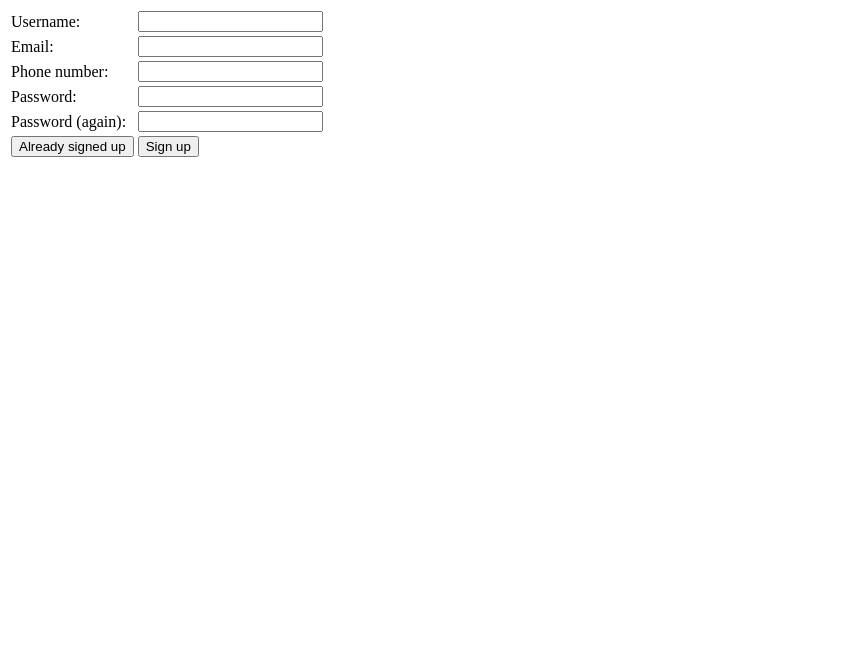
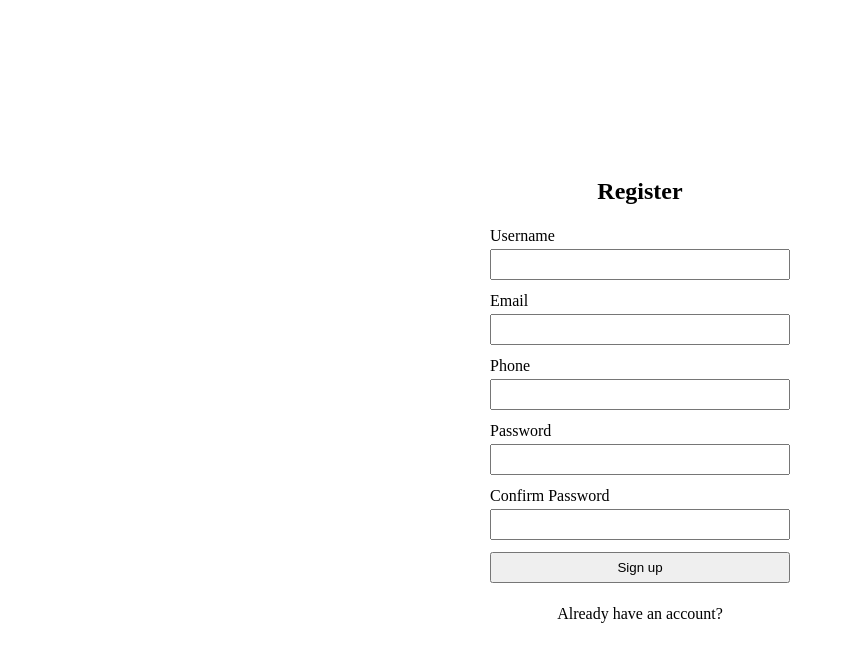
Before and after one commit to mohamed-besghaier/vuln-app, a website: page pages/register.html in a window 1280 px wide. Shown: the whole page, without its empty margins (0-842 px from the left). Drawn offline with Linux system fonts and the light colour scheme.

Commit message:
add css file

```diff
--- a/pages/register.html
+++ b/pages/register.html
@@ -4,38 +4,48 @@
 <head>
     <meta charset="UTF-8">
     <meta name="viewport" content="width=device-width, initial-scale=1.0">
-    <title> Register </title>
+    <link rel="stylesheet" href="/css/style.css">
+    <title>Register</title>
 </head>
 
 <body>
-    <form action="/register" method="post">
-        <table>
-            <tr>
-                <td><label for="username">Username:</label></td>
-                <td><input type="text" name="username" id="username"></td>
-            </tr>
-            <tr>
-                <td><label for="email">Email:</label></td>
-                <td><input type="email" name="email" id="email"></td>
-            </tr>
-            <tr>
-                <td><label for="tel">Phone number:</label></td>
-                <td><input type="tel" name="tel" id="tel"></td>
-            </tr>
-            <tr>
-                <td><label for="pwd">Password:</label></td>
-                <td><input type="text" name="pwd" id="pwd"></td>
-            </tr>
-            <tr>
-                <td><label for="pwd_a">Password (again):</label></td>
-                <td><input type="text" name="pwd_a" id="pwd_a"></td>
-            </tr>
-            <tr>
-                <td><a href="/"> <input type="button" value="Already signed up"> </a></td>
-                <td><input type="submit" value="Sign up"></td>
-            </tr>
-        </table>
+
+    <form action="/register" method="post" class="form">
+        <h2 class="form-title">Register</h2>
+
+        <div class="form-group">
+            <label for="username">Username</label>
+            <input class="form-input" type="text" id="username" name="username">
+        </div>
+
+        <div class="form-group">
+            <label for="email">Email</label>
+            <input class="form-input" type="email" id="email" name="email">
+        </div>
+
+        <div class="form-group">
+            <label for="tel">Phone</label>
+            <input class="form-input" type="tel" id="tel" name="tel">
+        </div>
+
+        <div class="form-group">
+            <label for="pwd">Password</label>
+            <input class="form-input" type="password" id="pwd" name="pwd">
+        </div>
+
+        <div class="form-group">
+            <label for="pwd_a">Confirm Password</label>
+            <input class="form-input" type="password" id="pwd_a" name="pwd_a">
+        </div>
+
+        <button class="form-button" type="submit">Sign up</button>
+
+        <p>
+            <a class="form-link" href="/">Already have an account?</a>
+        </p>
+
     </form>
+
 </body>
 
 </html>
--- /dev/null
+++ b/public/css/style.css
@@ -0,0 +1,52 @@
+* {
+    box-sizing: border-box;
+    margin: 0;
+    padding: 0;
+}
+
+body {
+    height: 100vh;
+    display: flex;
+    justify-content: center;
+    align-items: center;
+}
+
+.form {
+    display: flex;
+    flex-direction: column;
+    gap: 12px;
+    width: 300px;
+}
+
+.form-group {
+    display: flex;
+    flex-direction: column;
+    gap: 4px;
+}
+
+.form-input {
+    padding: 6px;
+}
+
+.form-button {
+    padding: 6px;
+    cursor: pointer;
+}
+
+.form-link {
+    display: block;
+    text-align: center;
+    text-decoration: none;
+    color: black;
+    margin-top: 10px;
+    cursor: pointer;
+}
+
+.form-link:hover {
+    text-decoration: underline;
+}
+
+.form-title {
+    text-align: center;
+    margin-bottom: 10px;
+}
```
Also changed, not shown: pages/login.html (+26 -16 lines).
